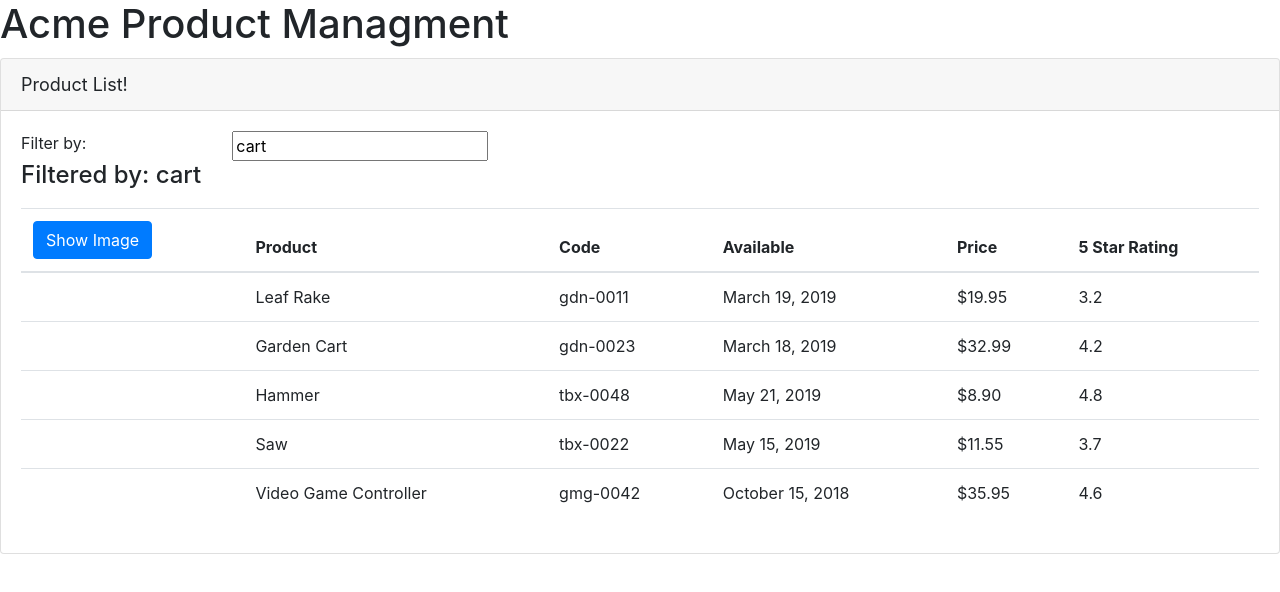
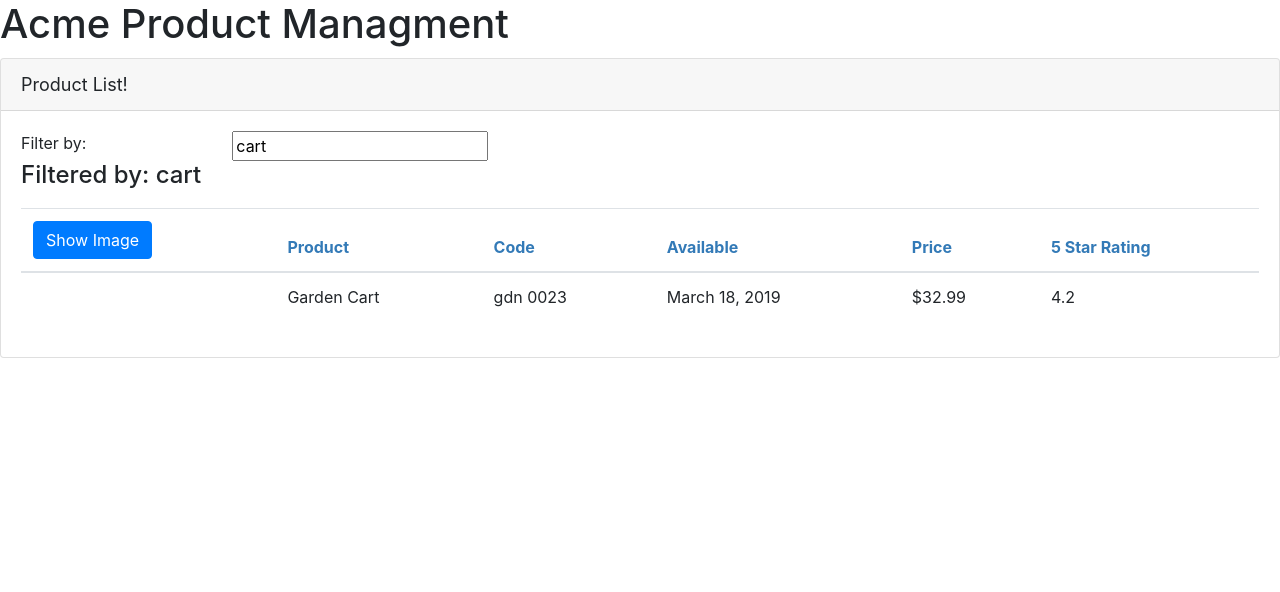
Before and after one commit to jmls9627/Angular-G.Started, an Angular app: page /welcome in a window 1280 px wide. Shown: the top 592 px of the page. Built offline with nearby package versions, Linux system fonts and the light colour scheme.

Commit message:
More on Components

```diff
--- a/src/app/app.module.ts
+++ b/src/app/app.module.ts
@@ -4,11 +4,13 @@
 
 import { AppComponent } from './app.component';
 import { ProductListComponent } from './products/product-list.component';
+import { ConvertToSpacesPipe } from './shared/convert-to-spaces.pipe';
 
 @NgModule({
   declarations: [
     AppComponent,
-    ProductListComponent
+    ProductListComponent,
+    ConvertToSpacesPipe
   ],
   imports: [
     BrowserModule,
--- /dev/null
+++ b/src/app/products/product-list.component.css
@@ -0,0 +1,3 @@
+thead{
+  color: #337ab7;
+}
--- a/src/app/products/product-list.component.html
+++ b/src/app/products/product-list.component.html
@@ -10,8 +10,7 @@
                       [(ngModel)]='listFilter' />
         </div>
       </div>
-      <div class='row'
-           *ngIf='listFilter'>
+      <div class='row'>
         <div class='col-md-6'>
           <h4>Filtered by: {{listFilter}}</h4>
         </div>
@@ -34,7 +33,7 @@
             </tr>
           </thead>
           <tbody>
-           <tr *ngFor='let product of products'>
+           <tr *ngFor='let product of filteredProducts'>
 
             <td>
                 <img *ngIf='showImage'
@@ -45,7 +44,7 @@
             </td>
 
                <td>{{product.productName }}</td>
-               <td>{{product.productCode | lowercase}}</td>
+               <td>{{product.productCode | lowercase | convertToSpaces:'-' }}</td>
                <td>{{product.releaseDate }}</td>
                <td>{{product.price | currency:'USD':'symbol':'1.2-2'}}</td>
                <td>{{product.starRating }}</td>
--- a/src/app/products/product-list.component.ts
+++ b/src/app/products/product-list.component.ts
@@ -1,17 +1,32 @@
-import { Component } from '@angular/core';
+import { Component, OnInit } from '@angular/core';
+
+import { IProduct } from './products';
 
 @Component({
     selector:'pm-products',
-    templateUrl: './product-list.component.html'
+    templateUrl: './product-list.component.html',
+    styleUrls:['./product-list.component.css']
 })
-export class ProductListComponent {
+export class ProductListComponent implements OnInit {
     pageTitle:string='Product List!';
 
     imageWidth:number=50;
     imageMargin:number=2;
     showImage:boolean=false;
-    listFilter:string='cart';
-    products:any[]=[
+
+    _listFilter:string;
+    get listFilter():string{
+        return this._listFilter;
+     }
+     set listFilter(value:string){
+         this._listFilter=value;
+         this.filteredProducts= this.listFilter ? this.performFilter(this.listFilter) : this.products;
+     }
+
+
+
+    filteredProducts:IProduct[];
+    products:IProduct[]=[
         {
             "productId": 1,
             "productName": "Leaf Rake",
@@ -64,7 +79,21 @@
           }
     ];
 
+    constructor(){
+        this.filteredProducts=this.products;
+        this.listFilter="cart";
+    }
+
+    performFilter(filterBy:string):IProduct[]{
+        filterBy=filterBy.toLocaleLowerCase();
+        return this.products.filter((product:IProduct)=>product.productName.toLocaleLowerCase().indexOf(filterBy)!== -1);
+    }
+
     toggleImage():void {
         this.showImage=!this.showImage;
     }
+
+     ngOnInit():void{
+         console.log('In OnInit');
+     }
 }
--- /dev/null
+++ b/src/app/products/products.ts
@@ -0,0 +1,10 @@
+export interface IProduct {
+    productId: number;
+    productName: string;
+    productCode: string;
+    releaseDate: string;
+    price: number;
+    description: string;
+    starRating: number;
+    imageUrl: string;
+  }
--- /dev/null
+++ b/src/app/shared/convert-to-spaces.pipe.ts
@@ -0,0 +1,13 @@
+import { Pipe, PipeTransform } from '@angular/core';
+
+@Pipe({
+  name:'convertToSpaces'
+})
+
+export class ConvertToSpacesPipe implements PipeTransform {
+
+    transform(value:string,character:string):string{
+return value.replace(character,' ') ;
+  }
+
+}
```
